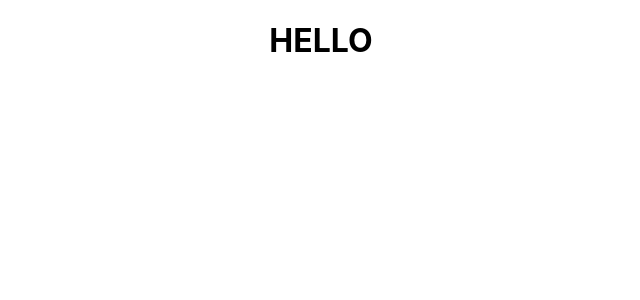
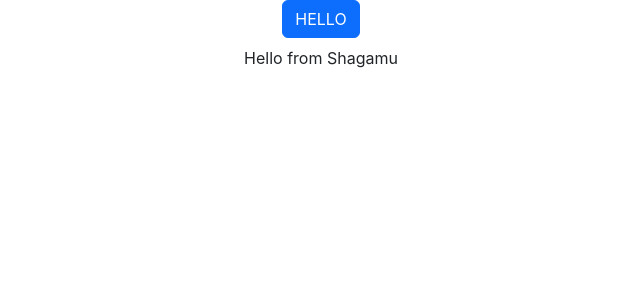
Before and after one commit to bintsharaf/my-react-weather-app, a React (Create React App) app: page / in a window 1280 px wide. Shown: the top 300 px of the page, without its empty margins (319-959 px from the left). Built offline with nearby package versions, Linux system fonts and the light colour scheme.

Commit message:
Created a new component called Weather

```diff
--- a/src/App.js
+++ b/src/App.js
@@ -1,12 +1,12 @@
 import logo from './logo.svg';
 import './App.css';
+import Weather from './Weather';
 
-function App() {
+export default function App() {
   return (
     <div className="App">
-      <h1>HELLO</h1>
+      <h1 className='btn btn-primary'>HELLO</h1>
+      <Weather/>
     </div>
   );
 }
-
-export default App;
--- /dev/null
+++ b/src/Weather.js
@@ -0,0 +1,8 @@
+import React from "react";
+export default function Weather() {
+    return (
+        <div className="Weather">
+Hello from Shagamu
+        </div>
+    )
+}
--- a/src/index.js
+++ b/src/index.js
@@ -1,5 +1,6 @@
 import React from 'react';
 import ReactDOM from 'react-dom/client';
+import 'bootstrap/dist/css/bootstrap.min.css';
 import './index.css';
 import App from './App';
 import reportWebVitals from './reportWebVitals';
```
Also changed, not shown: 1 other file (tests, documents, lock files or other folders).
